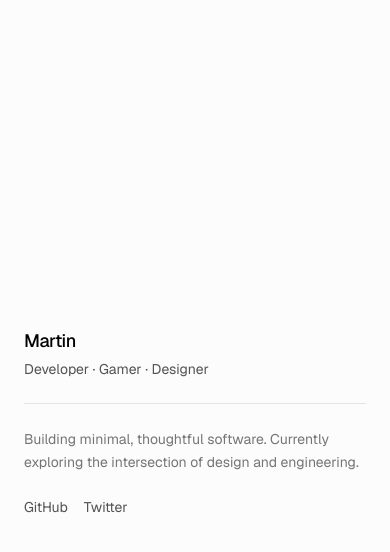
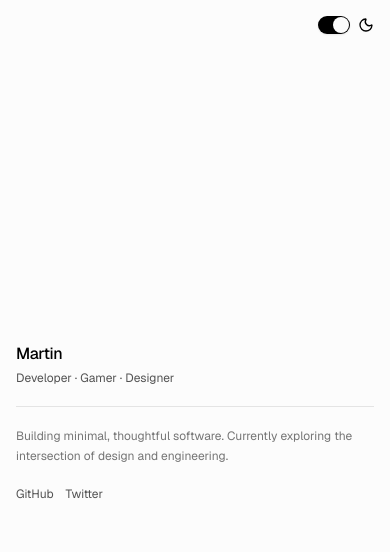
Before and after one commit to kWAYTV/portfolio, a Next.js app: page / in a window 390 px wide. Shown: the top 552 px of the page. Built offline with nearby package versions, Linux system fonts and the light colour scheme.

Commit message:
feat: Enhance Home page layout with ThemeToggle integration, responsive design adjustments, and improved text styling

```diff
--- a/src/app/page.tsx
+++ b/src/app/page.tsx
@@ -1,25 +1,32 @@
 import Link from "next/link";
+import ThemeToggle from "@/components/theming/toggle";
 import { Separator } from "@/components/ui/separator";
 
 export default function Home() {
   return (
-    <main className="flex min-h-screen items-center justify-center px-6">
-      <div className="w-full max-w-md space-y-6">
+    <main className="relative flex min-h-svh items-center justify-center px-4 sm:px-6">
+      <div className="absolute top-4 right-4 sm:top-6 sm:right-6">
+        <ThemeToggle />
+      </div>
+
+      <div className="w-full max-w-sm space-y-5 sm:max-w-md sm:space-y-6">
         <div className="space-y-1">
-          <h1 className="font-medium text-lg tracking-tight">Martin</h1>
-          <p className="text-muted-foreground text-sm">
+          <h1 className="font-medium text-base tracking-tight sm:text-lg">
+            Martin
+          </h1>
+          <p className="text-muted-foreground text-xs sm:text-sm">
             Developer · Gamer · Designer
           </p>
         </div>
 
         <Separator />
 
-        <p className="text-muted-foreground/80 text-sm leading-relaxed">
+        <p className="text-muted-foreground/80 text-xs leading-relaxed sm:text-sm">
           Building minimal, thoughtful software. Currently exploring the
           intersection of design and engineering.
         </p>
 
-        <div className="flex items-center gap-4 text-muted-foreground text-sm">
+        <div className="flex items-center gap-3 text-muted-foreground text-xs sm:gap-4 sm:text-sm">
           <Link
             className="transition-colors hover:text-foreground"
             href="https://github.com/kWAYTV"
```
